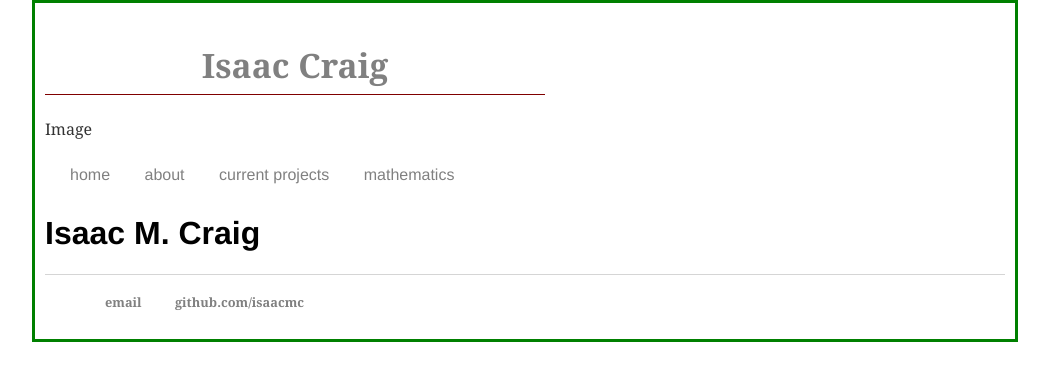
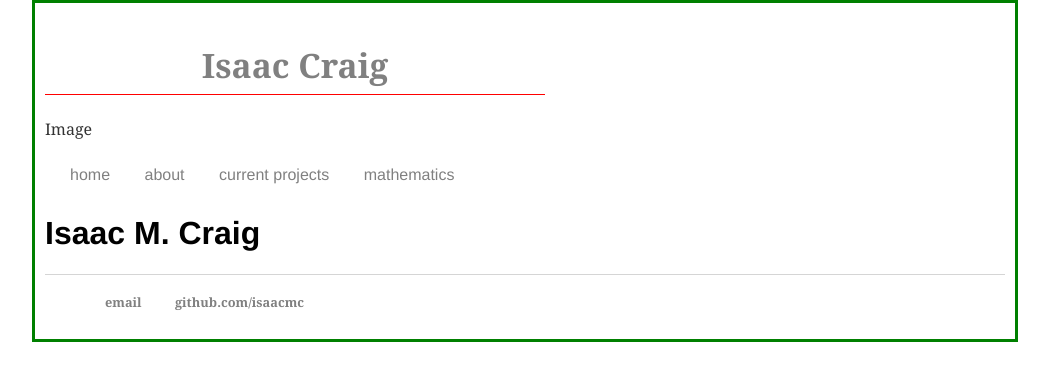
Before and after one commit to isundberg/isaacmc.github.io, a Jekyll site: the page built from index.html, in a window 1280 px wide. Shown: the top 381 px of the page, without its empty margins (115-1164 px from the left). Built offline with Jekyll 4.4.1, drawn with Linux system fonts in a browser that asks for light colours.

Commit message:
Update main.css

```diff
--- a/css/main.css
+++ b/css/main.css
@@ -8,7 +8,7 @@ body {
 }
 
 #site-title {
-    border-bottom: 1px solid maroon;
+    border-bottom: 1px solid red;
     display: block;
     width: 50%;
     font-family: Georgia, "Bitstream Charter", serif;
```
